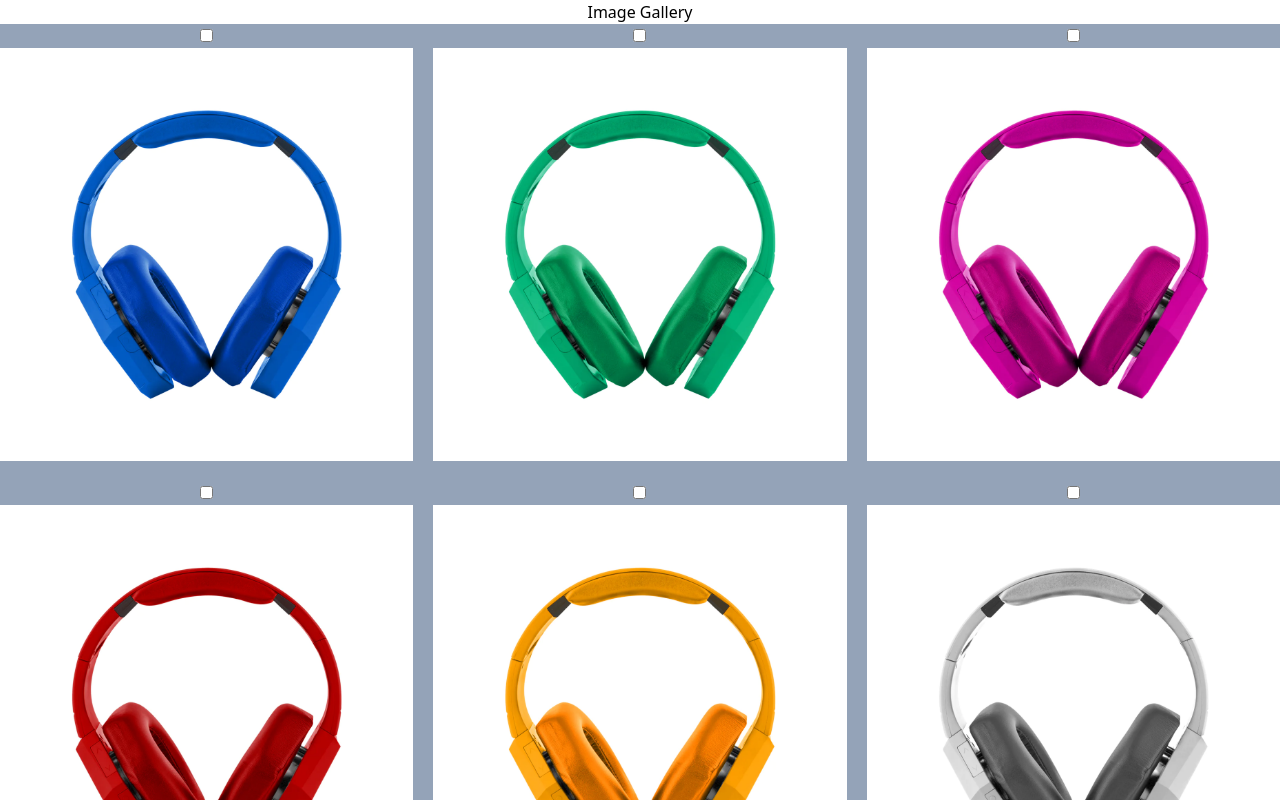
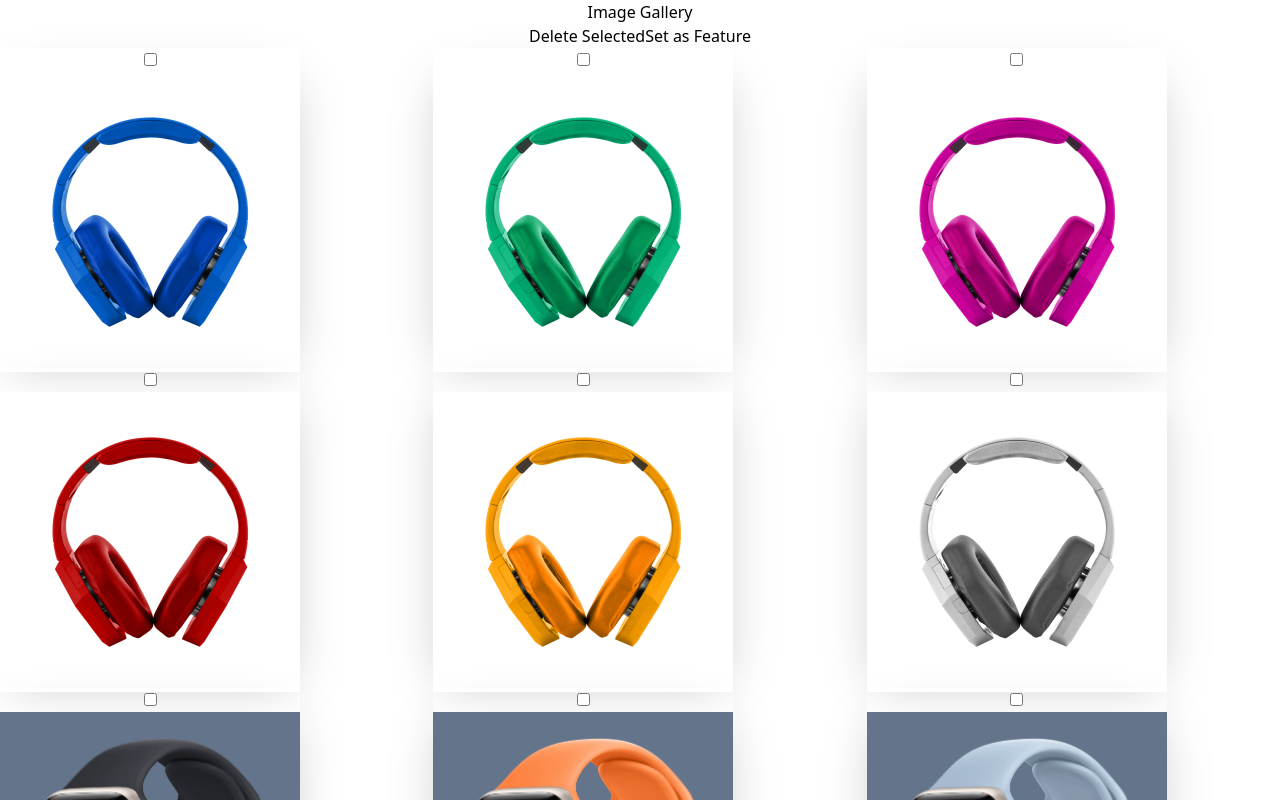
Before and after one commit to Rocky3112/Image-Gallery, a React (Create React App) app: page / in a window 1280 px wide. Shown: the top 800 px of the page. Built offline with nearby package versions, Linux system fonts and the light colour scheme.

Commit message:
design added

```diff
--- a/src/App.js
+++ b/src/App.js
@@ -78,33 +78,35 @@ function App() {
   return (
     <div className="App">
       <h1>Image Gallery</h1>
-      <div className="image-gallery grid grid-cols-3 gap-5 bg-slate-400">
+      <div className="actions">
+        <button onClick={deleteSelectedImages}>Delete Selected</button>
+        <button onClick={() => setFeatureImage(images[0].id)}>Set as Feature</button>
+      </div>
+      <div className="image-gallery grid grid-cols-3 gap-5 h-[700px]">
         {images.map((image) => (
           <div
             key={image.id}
             className={`image-item ${image.isFeatured ? 'featured' : ''} ${
               image.isSelected ? 'selected' : ''
-            }`}
+            }  shadow-2xl h-[300px] w-[300px]`}
             draggable
             onDragStart={(e) => handleDragStart(e, image.id)}
             onDragEnter={(e) => handleDragEnter(e, image.id)}
           >
             <input
+            className=''
               type="checkbox"
               checked={image.isSelected}
               onChange={() => toggleImageSelection(image.id)}
             />
-            <div>
-              <img src={image.url} alt={`Image ${image.id}`} />
+            <div className=''>
+              <img className='bg-slate-500 ' src={image.url} alt={`Image ${image.id}`} />
             </div>
             {image.isFeatured && <div className="featured-label">Featured</div>}
           </div>
         ))}
       </div>
-      <div className="actions">
-        <button onClick={deleteSelectedImages}>Delete Selected</button>
-        <button onClick={() => setFeatureImage(images[0].id)}>Set as Feature</button>
-      </div>
+
     </div>
   );
 }
```
